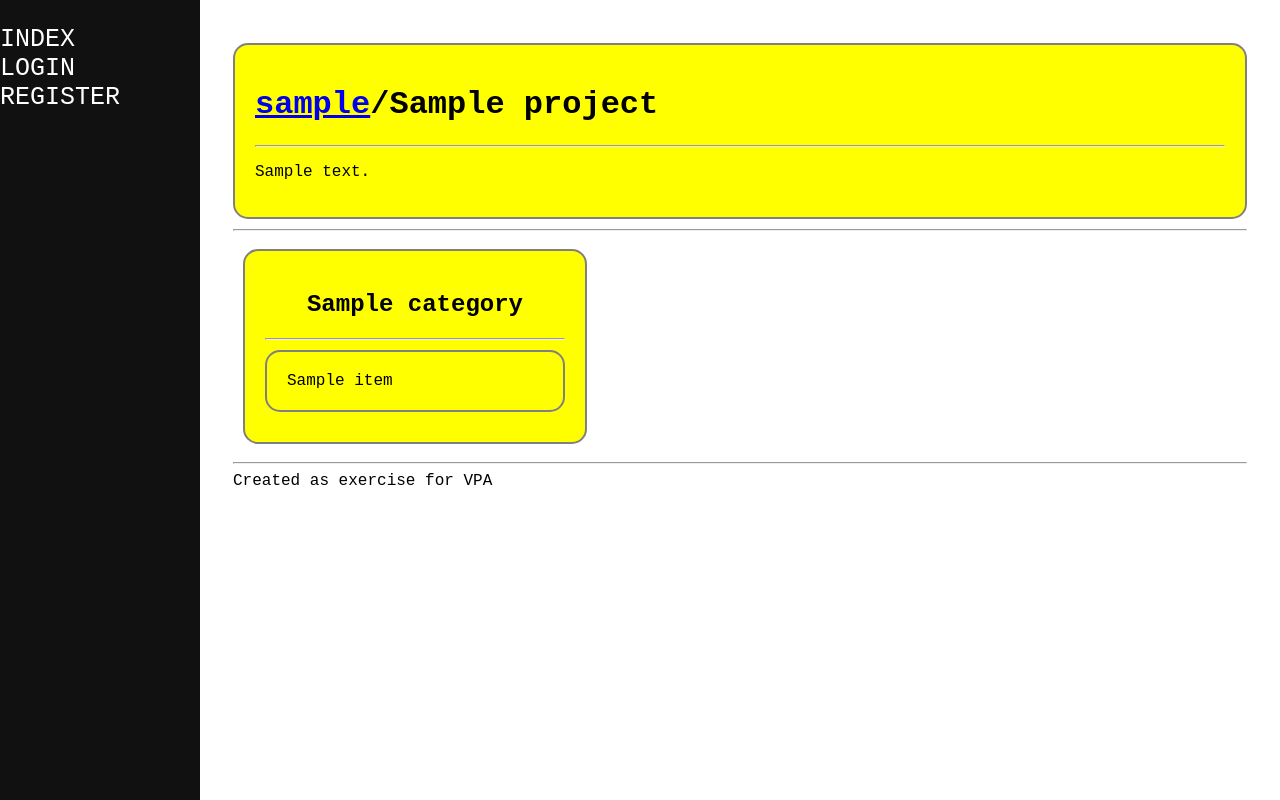
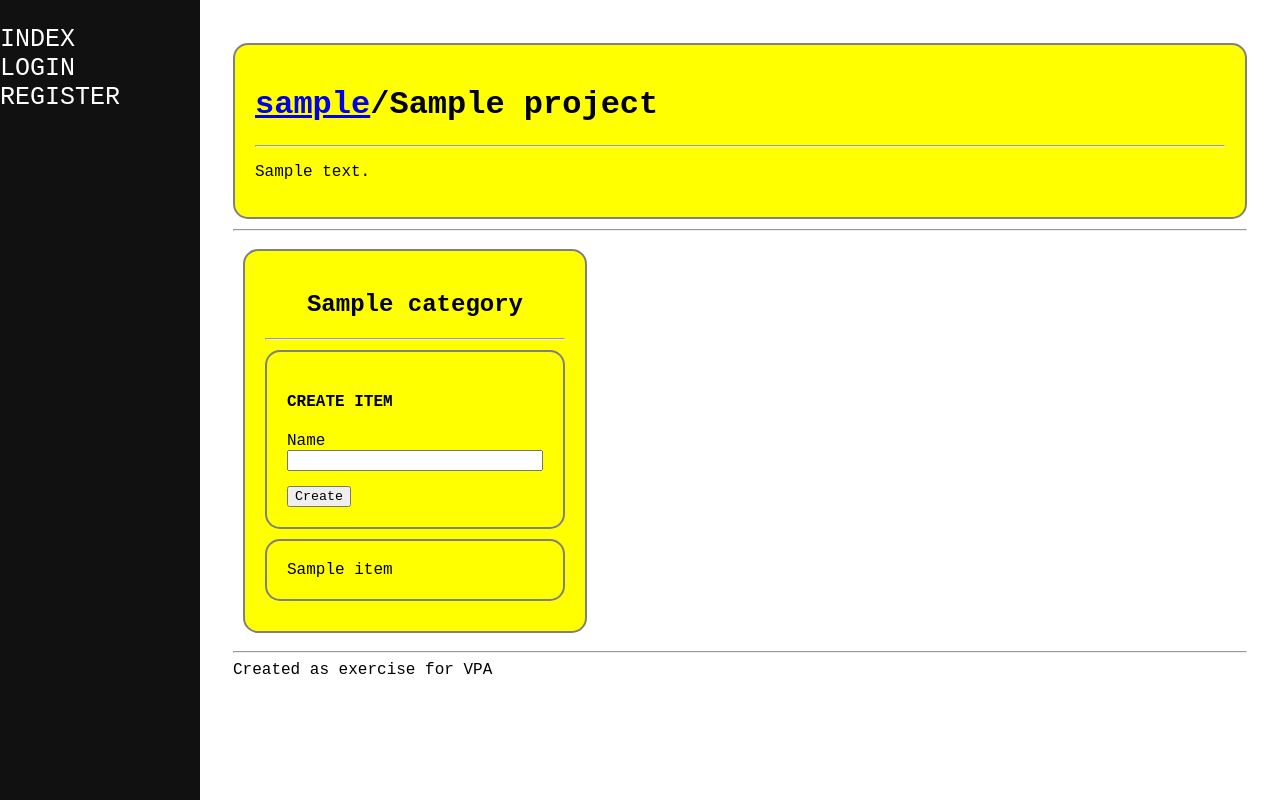
Before and after one commit to UnizaMatBre/VPA_MB_Semestralka, a Flask app: page /project/1 in a window 1280 px wide. Run offline with Flask 3, Linux system fonts and the light colour scheme; tables that the repository leaves empty hold one stand-in row (values such as "Sample post").

Commit message:
Added formular for creating items

```diff
--- a/VPA_Website/templates/project_profile.html
+++ b/VPA_Website/templates/project_profile.html
@@ -42,6 +42,20 @@
                     </div>
                     <hr />
                     <div class="category-items-section">
+
+                        <div class="content-top-div">
+                            <h4>CREATE ITEM</h4>
+
+                            <form id="create-item-form">
+                                <div class="form-label-input-div">
+                                    <label for="item-name">Name</label>
+                                    <input type="text" name="item-name" id="item-name" required/>
+
+                                </div>
+                                <input type="hidden" id="item-category-id" name="item-project-id" value="{{one_category.id}}">
+                                <input type="submit" value="Create" />
+                            </form>
+                        </div>
                         {% for one_item in one_category.items %}
                             <div class="content-top-div item-div" draggable="true">
                                 {{ one_item.name }}
```
